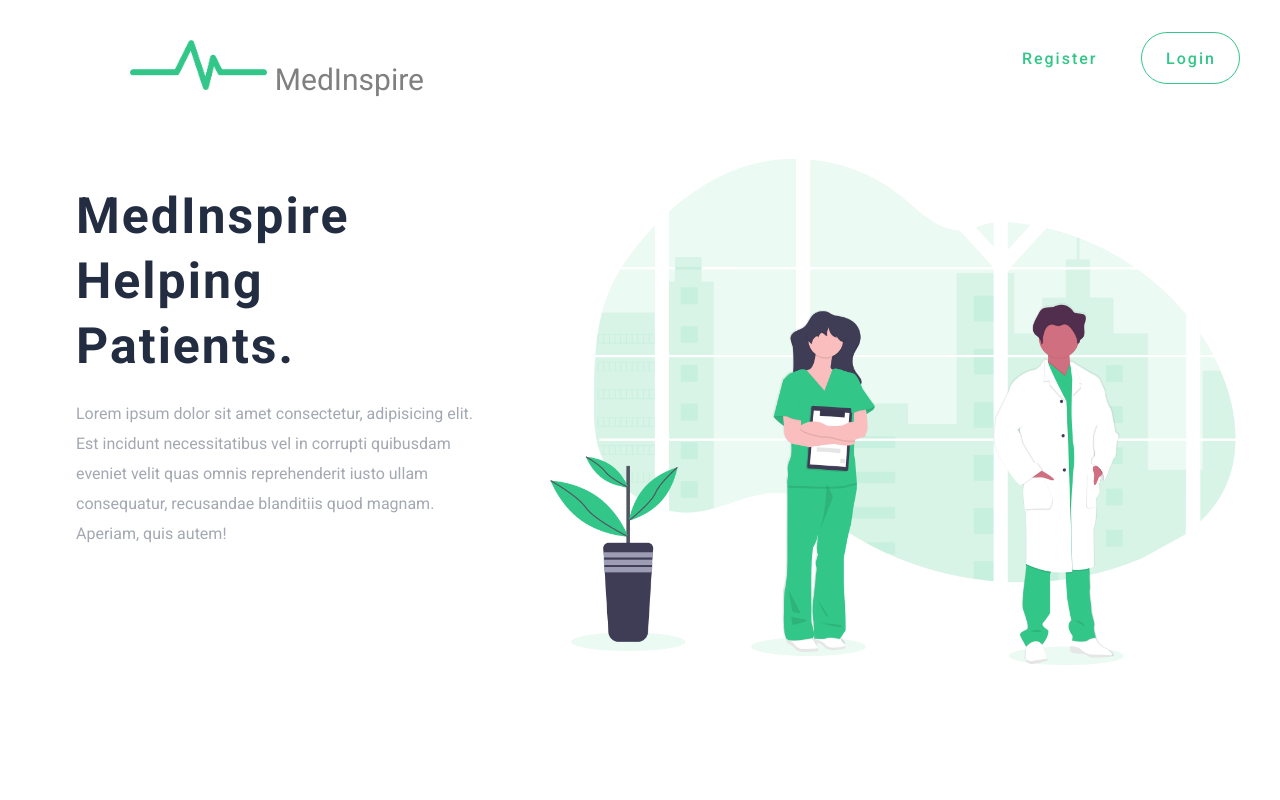
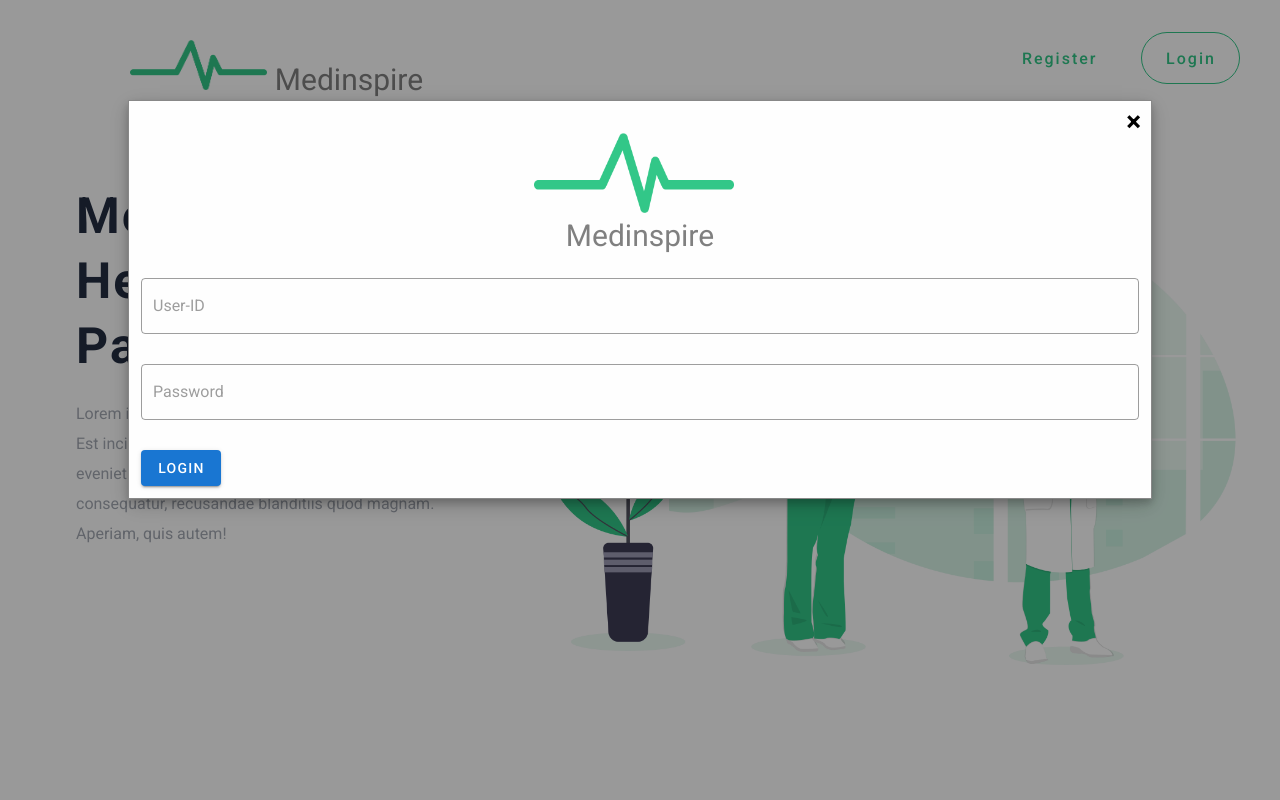
Before and after one commit to aishwaryagaikwad21/medicare_landing_page, a Vue app: page /landing in a window 1280 px wide. Both pictures are taken after a click on the button "Login". Shown: the top 800 px of the page. Built offline with nearby package versions, Linux system fonts and the light colour scheme.

Commit message:
some css

```diff
--- /dev/null
+++ b/src/components/DoctorLogin.vue
@@ -0,0 +1,27 @@
+<template>
+  <v-container>
+  <div>
+<div class="logo-text-hai my-5" align=center>
+    <img src='../assets/img/logo.png' width=200px height=80px alt=Medinspire class='logo-login' align=center>
+        <div>
+            Medinspire
+        </div>
+    </div>
+    <v-text-field placeholder="Mobile" outlined="" required v-model="mobile"/>
+ <v-text-field placeholder="Password" outlined=""  v-model="password" type="password" />
+ <v-btn color=primary>
+     Login
+ </v-btn>
+  </div>
+  </v-container>
+</template>
+
+<script>
+export default {
+
+}
+</script>
+
+<style>
+
+</style>
--- a/src/components/Landing.vue
+++ b/src/components/Landing.vue
@@ -10,7 +10,19 @@
                     <div class="modal-header ">
                     <span class="close " @click="hide()">&times;</span>
 
-                    <Doctor/>
+                    <div v-if="this.displaycomponent == 'ul'">
+                        <UserLogin/>
+
+                        </div>
+                        <div v-if="this.displaycomponent == 'ur'">
+                    <UserRegister/>
+                        </div>
+                    <div v-if="this.displaycomponent == 'dl'">
+                    <DoctorLogin/>
+                        </div>
+                    <div v-if="this.displaycomponent == 'dr'">
+                    <DoctorRegister/>
+                        </div>
 
                 </div>
             </div>
@@ -20,7 +32,7 @@
 
                 <img src="../assets/img/logo.png" alt="shit" class="logo-bet ">
                     <span class="logo-text-hai">
-                        MedInspire
+                        Medinspire
                     </span>
                 <v-btn
                 class="loginhai mr-10 mt-8"
@@ -29,6 +41,7 @@
                 depressed="True"
                 rounded="50%"
                 outlined
+                @click="show('ul')"
                 >
                         login
                 </v-btn>
@@ -41,7 +54,7 @@
                 depressed="True"
                 rounded="50%"
                 text
-                @click="show()"
+                @click="show('ur')"
                 >
 
 
@@ -74,30 +87,62 @@
     </v-row>
   </v-container>
     <Facilities />
-    <DoctorsHelp />
+
+          <v-container fluid >
+        <v-row>
+            <v-col>
+                <v-container fluid class="pl-10">
+                        <h1>Doctors help us by registering yourself with us!</h1>
+                        <p>Helping other fellow patiennts is easy just register yourself and help the fellow patients! <br>
+                        </p>
+                        <div class="d-flex">
+                            <v-btn x-large class="doctor-register mr-10 ml-auto" @click="show('dl')" >
+                            <pre> Login </pre>
+                            </v-btn>
+
+                            <v-btn x-large class="doctor-register ml-10 mr-auto" @click="show('dr')" >
+                                    Register
+                            </v-btn>
+                        </div>
+                </v-container>
+            </v-col>
+            <v-col>
+                <v-img src="../assets/img/doctorshelp.png" aspect-ratio="2" contain></v-img>
+            </v-col>
+        </v-row>
+    </v-container>
+
     <Footer />
     </div>
 
 </template>
 <script>
 import Footer from './Footer'
-import Doctor from './DoctorRegistrationForm'
+import DoctorRegister from './DoctorRegistrationForm'
 import Facilities from './Facilities'
-
+import UserRegister from './UserRegistration'
+import UserLogin from './UserLogin'
+import DoctorLogin from './DoctorLogin'
 export default {
     Name:"Landing Page",
     components:{
         Footer,
-        Doctor,
-        Facilities
+        DoctorRegister,
+        Facilities,
+        UserRegister,
+        UserLogin,
+        DoctorLogin
     },
     data : ()=> ({
-        isHidden: false
+        isHidden: false,
+        displaycomponent:"",
+
     }),
     methods:{
-         show() {
+         show(type) {
             var modal = document.getElementById("myModal");
             modal.style.display="block"
+            this.displaycomponent=type
 
         },
         hide() {
@@ -246,5 +291,21 @@ export default {
 
 
 
+/* doctor login register */
+.doctor-login{
+    border:1px solid #32C788;
+    color:  #32C788 !important;
+    padding: 10px 25px;
+    font-size: 20px;
+    border-radius: 10%;
+    text-decoration: none;
+}
+.doctor-register{
+    background-image: linear-gradient(to right, #32C788 0%, #38f9d7 100%);
+    color:white !important;
+    font-size: 30px;
+    text-decoration: none;
+}
+
 
 </style>
--- /dev/null
+++ b/src/components/UserLogin.vue
@@ -0,0 +1,27 @@
+<template>
+<v-container>
+  <div>
+<div class="logo-text-hai my-5" align=center>
+    <img src='../assets/img/logo.png' width=200px height=80px alt=Medinspire class='logo-login' align=center>
+        <div>
+            Medinspire
+        </div>
+    </div>
+    <v-text-field placeholder="User-ID" outlined="" required v-model="userid"/>
+ <v-text-field placeholder="Password" outlined=""  v-model="password" type="password" />
+ <v-btn color=primary>
+     Login
+ </v-btn>
+  </div>
+  </v-container>
+</template>
+
+<script scoped>
+export default {
+
+}
+</script>
+
+<style>
+
+</style>
```
Also changed, not shown: src/components/DoctorsHelp.vue (deleted, +0 -48 lines).
